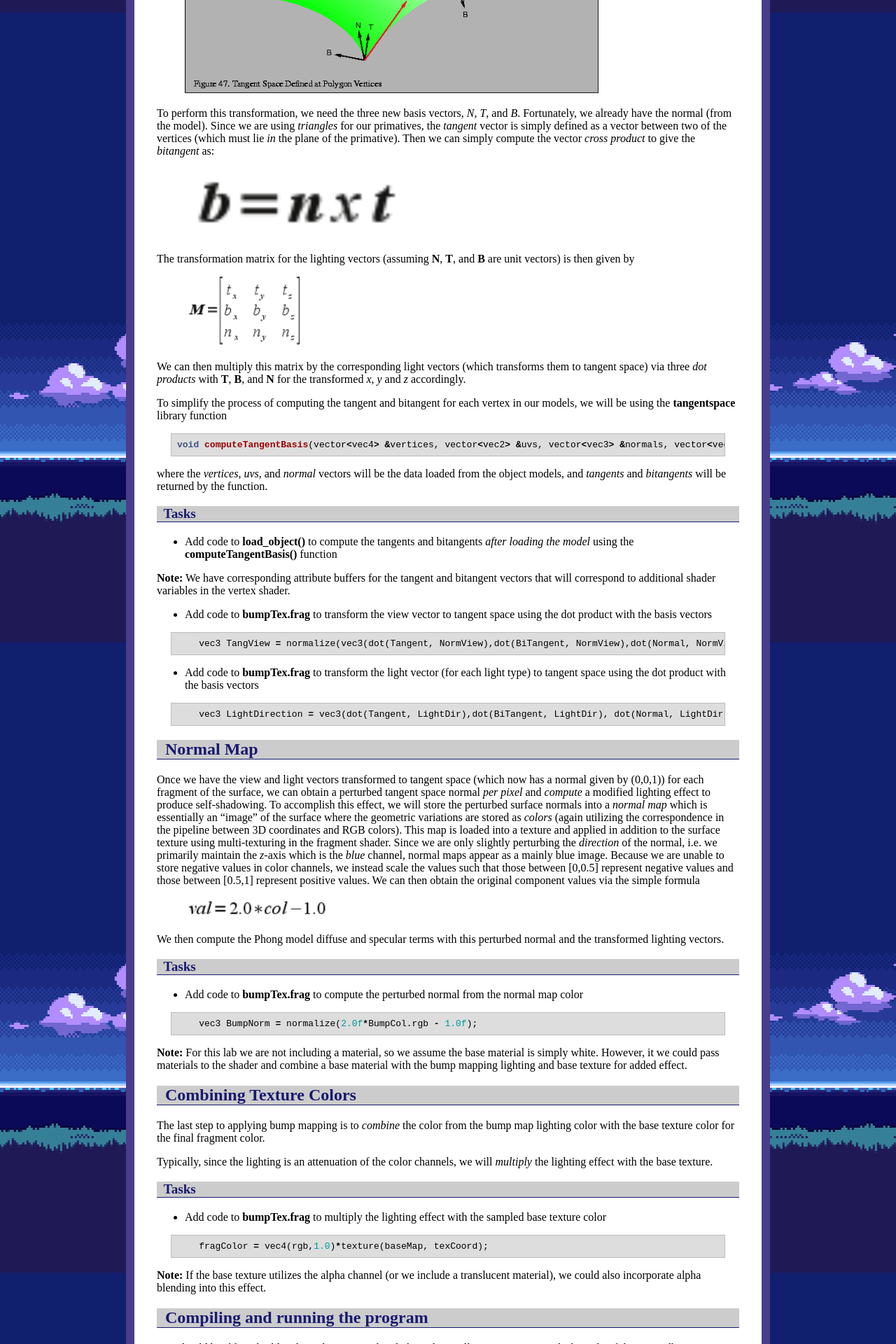
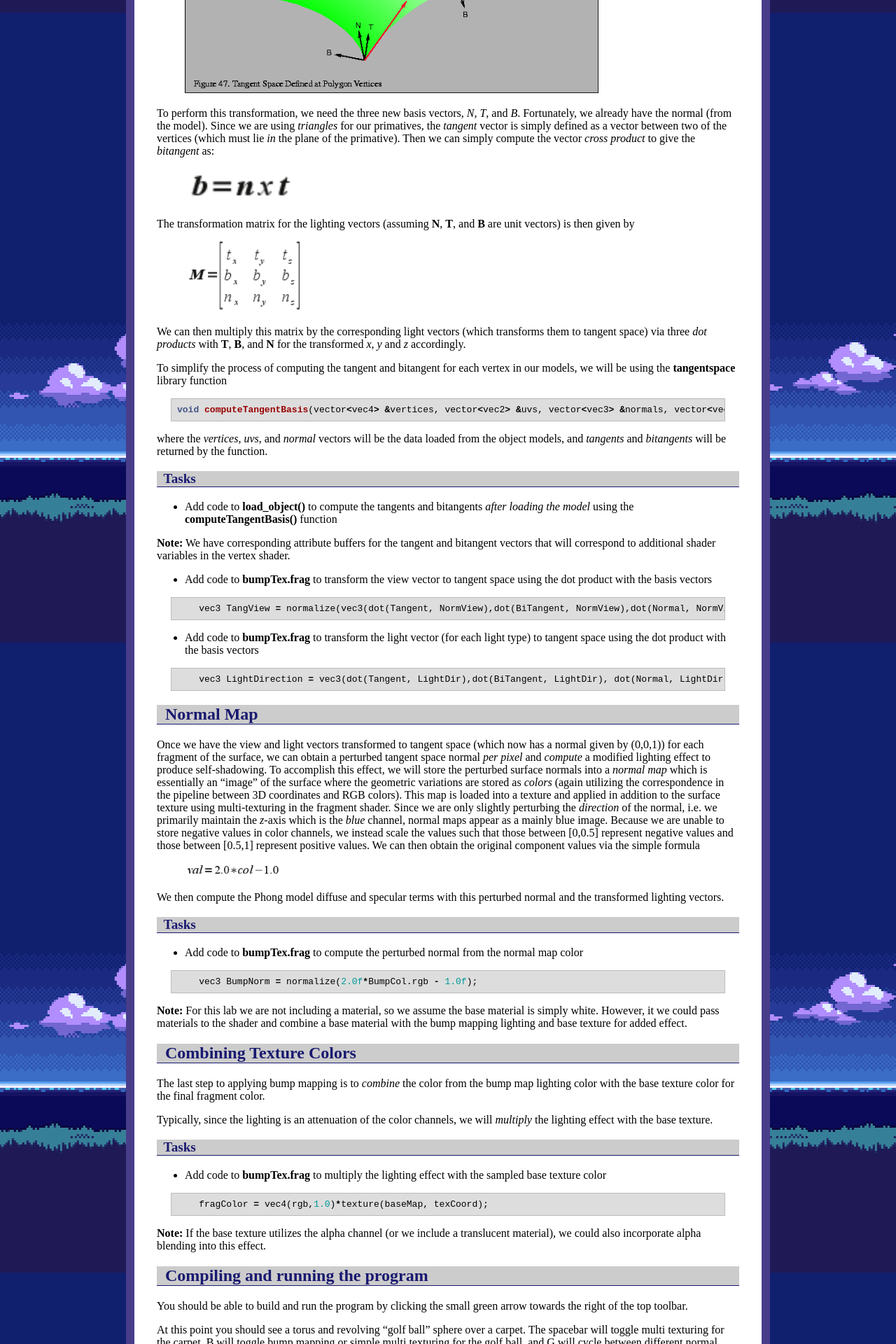
Before and after one commit to ycpcs/cs370-fall2020, a Jekyll site: the page built from labs/lab18.md, in a window 1280 px wide. Shown: the part 882-2802 px from the top of the page at 70% size. Built offline with Jekyll 4.4.1, drawn with Linux system fonts in a browser that asks for light colours.

Commit message:
update lab18
update lab18

```diff
--- a/labs/lab18.md
+++ b/labs/lab18.md
@@ -25,7 +25,7 @@ Thus we will compute a transformation of basis to map world coordinates to tange
 
 To perform this transformation, we need the three new basis vectors, *N*, *T*, and *B*. Fortunately, we already have the normal (from the model). Since we are using *triangles* for our primatives, the *tangent* vector is simply defined as a vector between two of the vertices (which must lie *in* the plane of the primative). Then we can simply compute the vector *cross product* to give the *bitangent* as:
 
-> <img src="images/lab18/Bitangent.png" alt="Bitangent" height="100"/>
+> <img src="images/lab18/Bitangent.png" alt="Bitangent" height="50"/>
 
 The transformation matrix for the lighting vectors (assuming **N**, **T**, and **B** are unit vectors) is then given by
 
@@ -63,7 +63,7 @@ where the *vertices*, *uvs*, and *normal* vectors will be the data loaded from t
 
 Once we have the view and light vectors transformed to tangent space (which now has a normal given by (0,0,1)) for each fragment of the surface, we can obtain a perturbed tangent space normal *per pixel* and *compute* a modified lighting effect to produce self-shadowing. To accomplish this effect, we will store the perturbed surface normals into a *normal map* which is essentially an "image" of the surface where the geometric variations are stored as *colors* (again utilizing the correspondence in the pipeline between 3D coordinates and RGB colors). This map is loaded into a texture and applied in addition to the surface texture using multi-texturing in the fragment shader. Since we are only slightly perturbing the *direction* of the normal, i.e. we primarily maintain the *z*-axis which is the *blue* channel, normal maps appear as a mainly blue image. Because we are unable to store negative values in color channels, we instead scale the values such that those between [0,0.5] represent negative values and those between [0.5,1] represent positive values. We can then obtain the original component values via the simple formula
 
-> <img src="images/lab18/ScaleFormula.png" alt="Scaling Formula" height="30"/>
+> <img src="images/lab18/ScaleFormula.png" alt="Scaling Formula" height="20"/>
 
 We then compute the Phong model diffuse and specular terms with this perturbed normal and the transformed lighting vectors.
 
```
